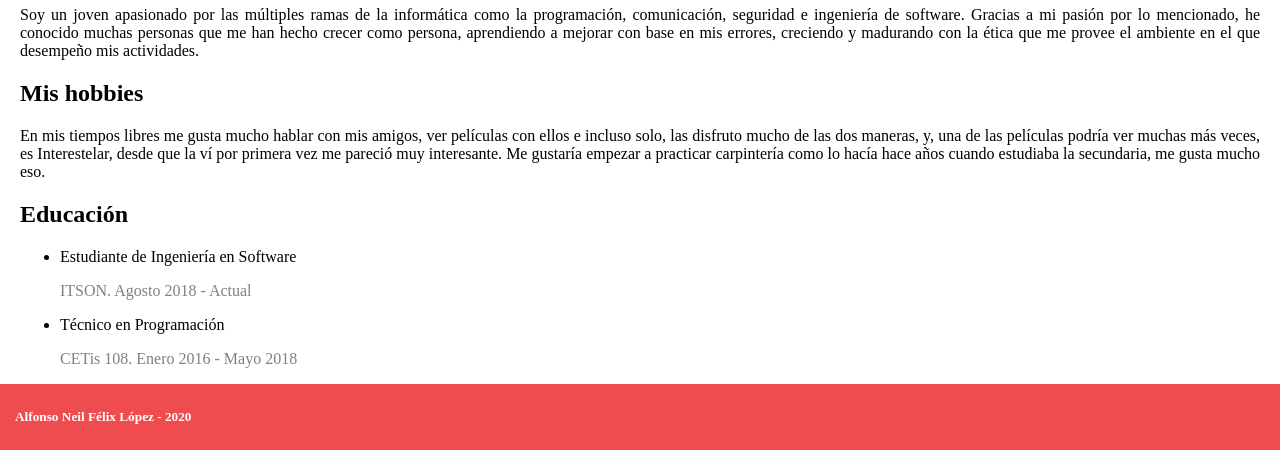
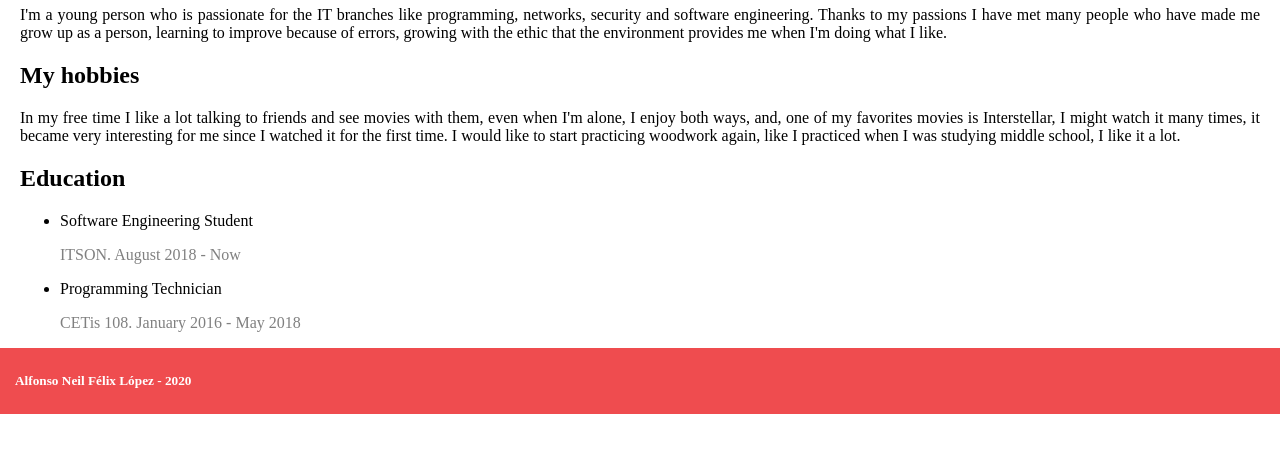
Before and after one commit to Chimbox/LandingFelixAlfonso, a plain HTML site: page index.html in a window 1280 px wide. Shown: the part 453-903 px from the top of the page. After the commit the page ends 867 px from the top, so only its background shows below. Drawn offline with Linux system fonts and the light colour scheme.

Commit message:
Se tradujo la página a inglés

```diff
--- a/index.html
+++ b/index.html
@@ -7,7 +7,7 @@
         <meta name="author" content="Alfonso Neil Félix López">
         <meta http-equiv="X-UA-Compatible" content="ie=edge">
         <link rel="stylesheet" type="text/css" href="assets/css/styles.css">
-        <title>Asignación 1</title>
+        <title>Assignment 1</title>
     </head>
     <body>
         <header>
@@ -24,31 +24,27 @@
             </div>
         </header>
         <div class="autodescripcion">
-            <h1>Sobre mí</h1>
-            <p>Soy un joven apasionado por las múltiples ramas de la informática como la programación,
-                comunicación, seguridad e ingeniería de software. Gracias a mi pasión por lo mencionado,
-                he conocido muchas personas que me han hecho crecer como persona, aprendiendo a mejorar
-                con base en mis errores, creciendo y madurando con la ética que me provee el ambiente en
-            el que desempeño mis actividades.</p>
-            <h2>Mis hobbies</h2>
-            <p>En mis tiempos libres me gusta mucho hablar con mis amigos, ver películas con ellos e incluso solo, las disfruto mucho de las dos maneras, y, una de las películas podría ver muchas más veces, es Interestelar, desde que la ví por primera vez me pareció muy interesante.
-            Me gustaría empezar a practicar carpintería como lo hacía hace años cuando estudiaba la secundaria, me gusta mucho eso.</p>
+            <h1>About me</h1>
+            <p>I'm a young person who is passionate for the IT branches like programming, networks, security and software engineering. Thanks to my passions I have met many people who have made me grow up as a person, learning to improve because of errors, growing with the ethic that the environment provides me when I'm doing what I like.</p>
+            <h2>My hobbies</h2>
+            <p>In my free time I like a lot talking to friends and see movies with them, even when I'm alone, I enjoy both ways, and, one of my favorites movies is Interstellar, I might watch it many times, it became very interesting for me since I watched it for the first time.
+            I would like to start practicing woodwork again, like I practiced when I was studying middle school, I like it a lot.</p>
         </div>
         <div class="infoacademica">
-            <h2>Educación</h2>
+            <h2>Education</h2>
             <ul>
                 <li>
-                    Estudiante de Ingeniería en Software
+                    Software Engineering Student
                     <br>
                     <p>
-                        <font color="gray">ITSON. Agosto 2018 - Actual</font>
+                        <font color="gray">ITSON. August 2018 - Now</font>
                     </p>
                 </li>
                 <li>
-                    Técnico en Programación
+                    Programming Technician
                     <br>
                     <p>
-                        <font color="gray">CETis 108. Enero 2016 - Mayo 2018</font>
+                        <font color="gray">CETis 108. January 2016 - May 2018</font>
                     </p>
                 </li>
             </ul>
```
